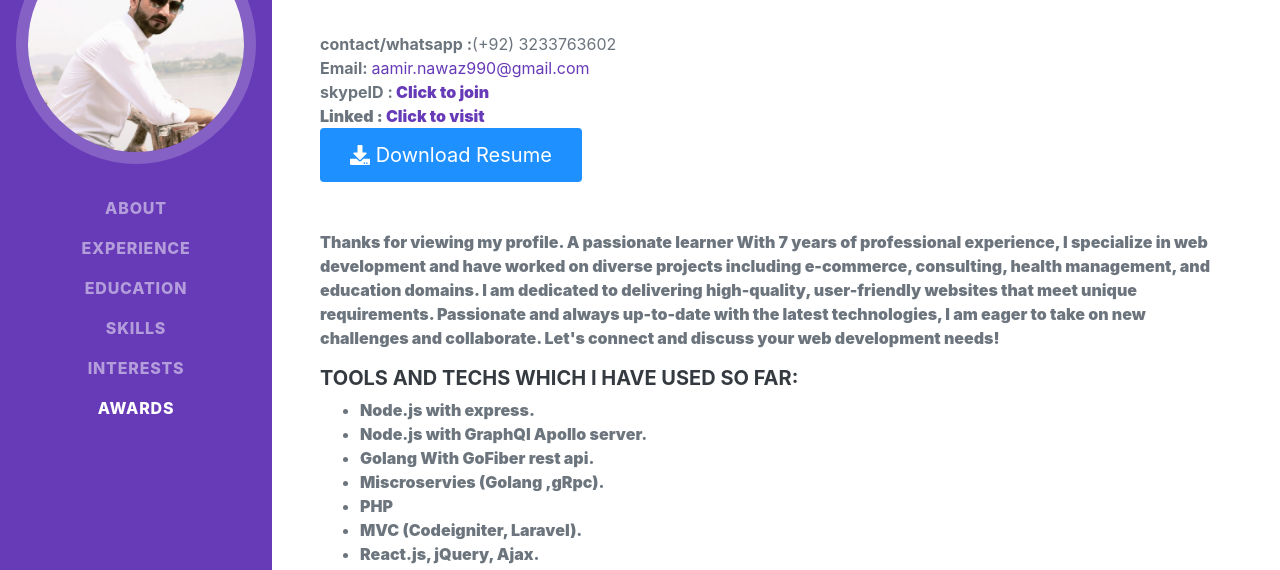
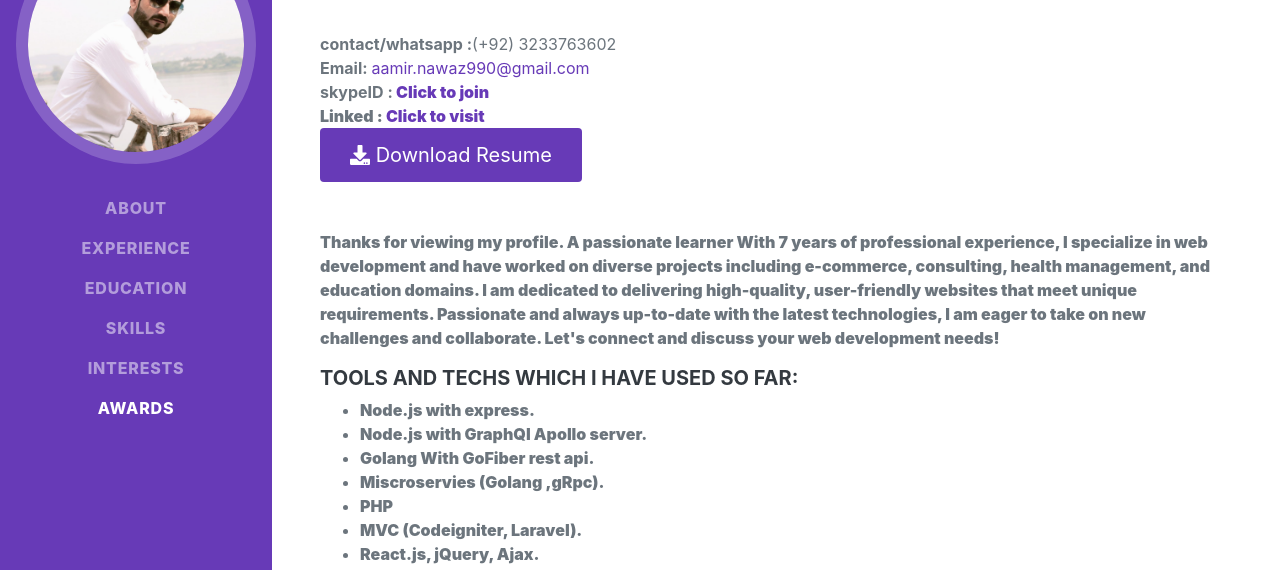
Before and after one commit to AamirNawaz/myportfolio, a plain HTML site: page index.html in a window 1280 px wide. Shown: the part 208-778 px from the top of the page. Drawn offline with nearby package versions, Linux system fonts and the light colour scheme; a web font is replaced by a local one.

Commit message:
button color changed

```diff
--- a/index.html
+++ b/index.html
@@ -36,7 +36,7 @@
         }
 
         .btn {
-            background-color: DodgerBlue;
+            background-color: #673ab7;
             border: none;
             color: white;
             padding: 12px 30px;
```
